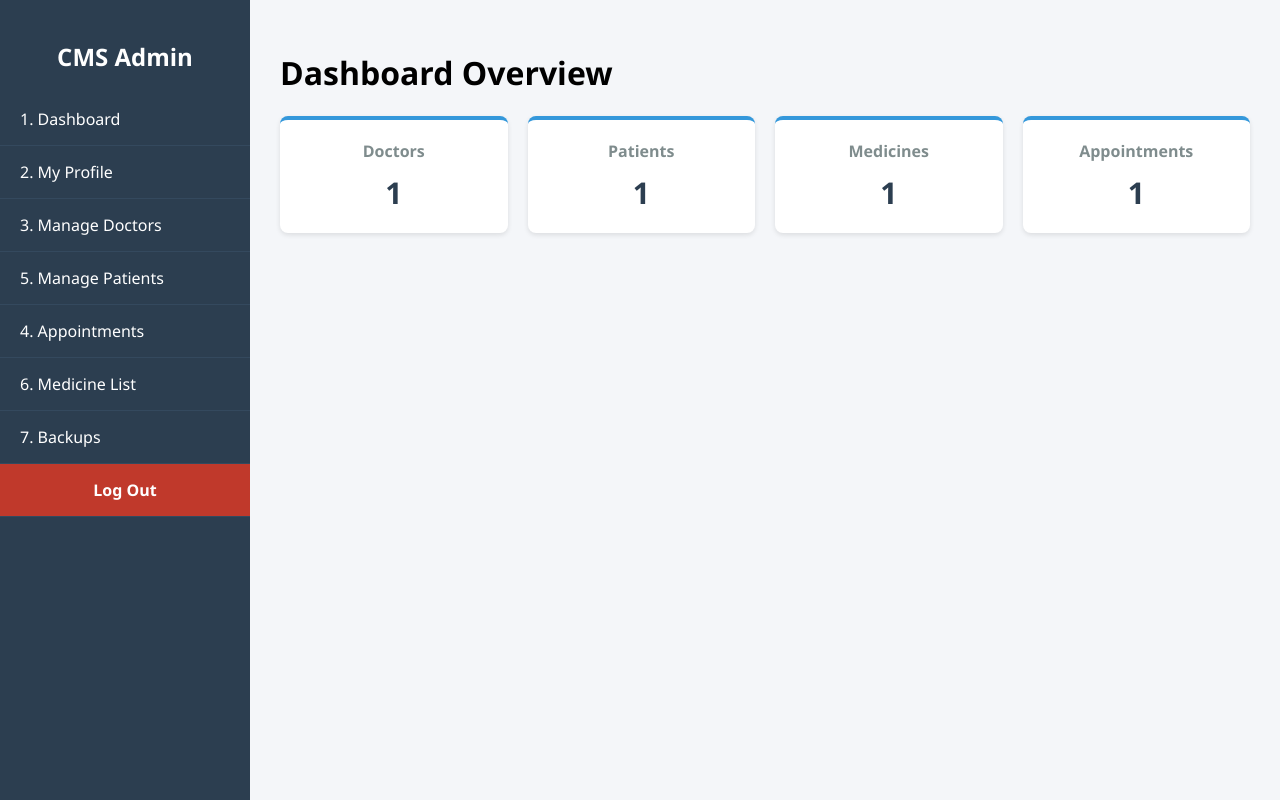
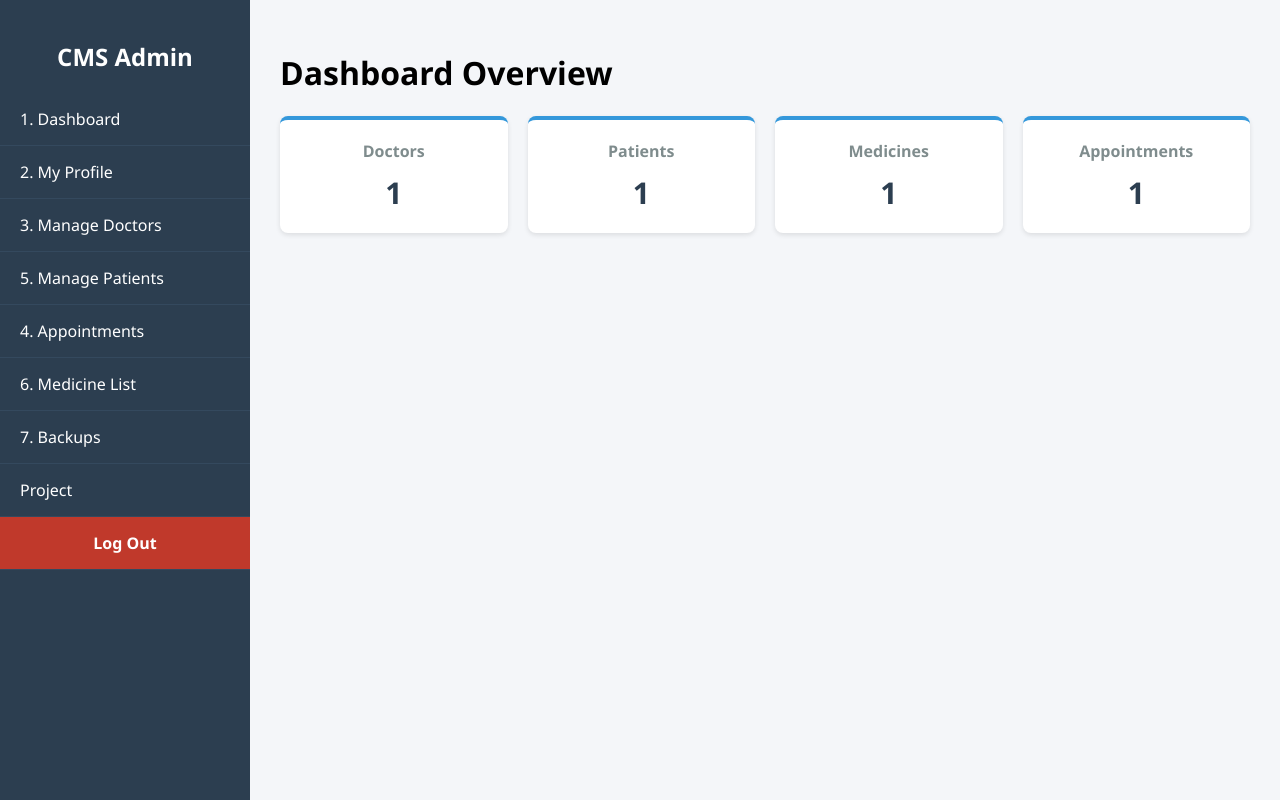
Before and after one commit to mahidhasan07/CareConnect---Clinic-Management-System, a PHP site: template View/admin_dashboard.php in a window 1280 px wide. Run offline with PHP 8.4, Linux system fonts and the light colour scheme; the template is opened without the code that fills it, so the values that code supplies are empty; the visitor is signed in with stand-in values (Sample User, id 1).

Commit message:
test commit

```diff
--- a/View/admin_dashboard.php
+++ b/View/admin_dashboard.php
@@ -24,6 +24,7 @@ if (!isset($_SESSION['is_logged_in']) || $_SESSION['role'] !== 'admin') {
             <li onclick="showSection('appointments')">4. Appointments</li>
             <li onclick="showSection('medicines')">6. Medicine List</li>
             <li onclick="showSection('backups')">7. Backups</li>
+            <li>Project</li>
             <li onclick="logout()" class="logout-btn">Log Out</li>
         </ul>
     </div>
```
